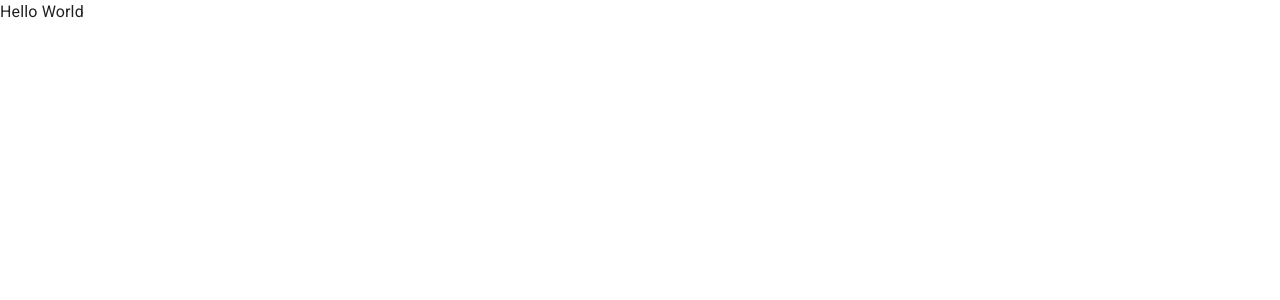
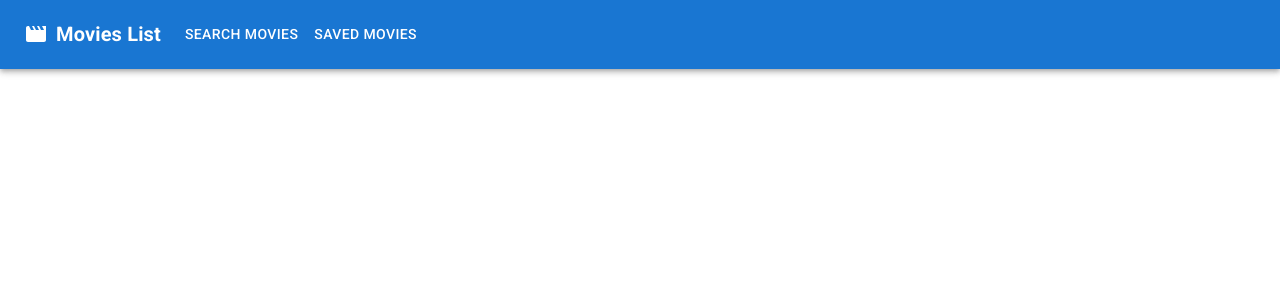
Before and after one commit to EHollingerFllStk/Movies-frontend, a React (Create React App) app in the folder frontend/: page / in a window 1280 px wide. Shown: the top 300 px of the page. Built offline with nearby package versions, Linux system fonts and the light colour scheme.

Commit message:
add mui Navbar

```diff
--- a/frontend/package.json
+++ b/frontend/package.json
@@ -5,6 +5,7 @@
   "dependencies": {
     "@emotion/react": "^11.10.5",
     "@emotion/styled": "^11.10.5",
+    "@mui/icons-material": "^5.11.0",
     "@mui/material": "^5.11.5",
     "@testing-library/jest-dom": "^5.16.5",
     "@testing-library/react": "^13.4.0",
--- a/frontend/src/App.js
+++ b/frontend/src/App.js
@@ -1,11 +1,14 @@
 import { CssBaseline } from "@mui/material";
+
+import Navbar from "./components/Navbar";
+
 
 
 function App() {
   return (
     <div>
       <CssBaseline />
-      Hello World
+      <Navbar />
     </div>
   );
 }
--- /dev/null
+++ b/frontend/src/components/Navbar.js
@@ -0,0 +1,120 @@
+import * as React from 'react';
+import AppBar from '@mui/material/AppBar';
+import Box from '@mui/material/Box';
+import Toolbar from '@mui/material/Toolbar';
+import IconButton from '@mui/material/IconButton';
+import Typography from '@mui/material/Typography';
+import Menu from '@mui/material/Menu';
+import MenuIcon from '@mui/icons-material/Menu';
+import Container from '@mui/material/Container';
+import Button from '@mui/material/Button';
+import MenuItem from '@mui/material/MenuItem';
+import MovieIcon from '@mui/icons-material/Movie';
+
+const pages = ['Search Movies', 'Saved Movies'];
+
+const ResponsiveAppBar = () => {
+  const [anchorElNav, setAnchorElNav] = React.useState(null);
+
+  const handleOpenNavMenu = (event) => {
+    setAnchorElNav(event.currentTarget);
+  };
+
+  const handleCloseNavMenu = () => {
+    setAnchorElNav(null);
+  };
+
+  return (
+    <AppBar position="static">
+      <Container maxWidth="xl">
+        <Toolbar disableGutters>
+          <MovieIcon sx={{ display: { xs: 'none', md: 'flex' }, mr: 1 }} />
+          <Typography
+            variant="h6"
+            noWrap
+            component="a"
+            href="/"
+            sx={{
+              mr: 2,
+              display: { xs: 'none', md: 'flex' },
+              fontWeight: 700,
+              color: 'inherit',
+              textDecoration: 'none',
+            }}
+          >
+            Movies List
+          </Typography>
+
+          <Box sx={{ flexGrow: 1, display: { xs: 'flex', md: 'none' } }}>
+            <IconButton
+              size="large"
+              aria-label="account of current user"
+              aria-controls="menu-appbar"
+              aria-haspopup="true"
+              onClick={handleOpenNavMenu}
+              color="inherit"
+            >
+              <MenuIcon />
+            </IconButton>
+            <Menu
+              id="menu-appbar"
+              anchorEl={anchorElNav}
+              anchorOrigin={{
+                vertical: 'bottom',
+                horizontal: 'left',
+              }}
+              keepMounted
+              transformOrigin={{
+                vertical: 'top',
+                horizontal: 'left',
+              }}
+              open={Boolean(anchorElNav)}
+              onClose={handleCloseNavMenu}
+              sx={{
+                display: { xs: 'block', md: 'none' },
+              }}
+            >
+              {pages.map((page) => (
+                <MenuItem key={page} onClick={handleCloseNavMenu}>
+                  <Typography textAlign="center">{page}</Typography>
+                </MenuItem>
+              ))}
+            </Menu>
+          </Box>
+          <MovieIcon sx={{ display: { xs: 'flex', md: 'none' }, mr: 1 }} />
+          <Typography
+            variant="h5"
+            noWrap
+            component="a"
+            href=""
+            sx={{
+              mr: 2,
+              display: { xs: 'flex', md: 'none' },
+              flexGrow: 1,
+              fontWeight: 700,
+
+              color: 'inherit',
+              textDecoration: 'none',
+            }}
+          >
+            Movies List
+          </Typography>
+          <Box sx={{ flexGrow: 1, display: { xs: 'none', md: 'flex' } }}>
+            {pages.map((page) => (
+              <Button
+                key={page}
+                onClick={handleCloseNavMenu}
+                sx={{ my: 2, color: 'white', display: 'block' }}
+              >
+                {page}
+              </Button>
+            ))}
+          </Box>
+
+
+        </Toolbar>
+      </Container>
+    </AppBar>
+  );
+}
+export default ResponsiveAppBar;
```
Also changed, not shown: frontend/src/pages/SearchMovies.js (added), 1 other file (tests, documents, lock files or other folders).
